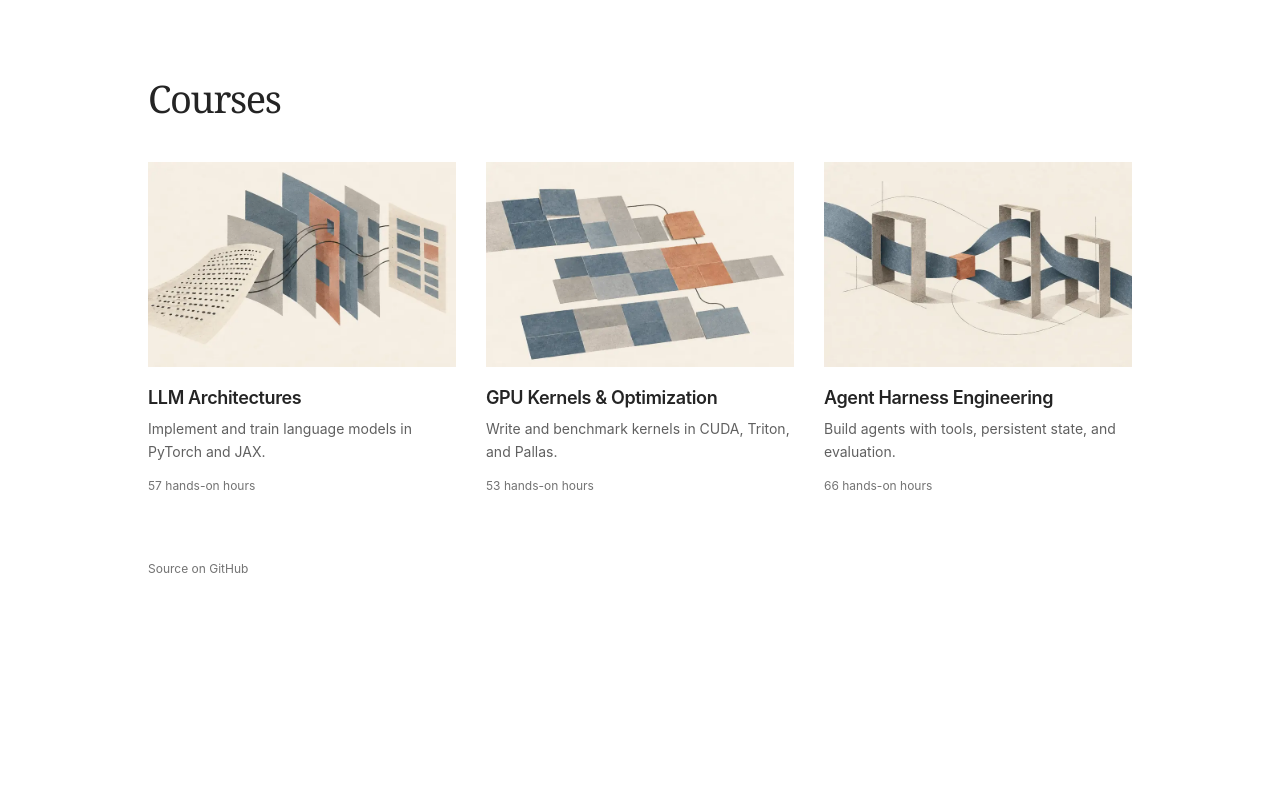
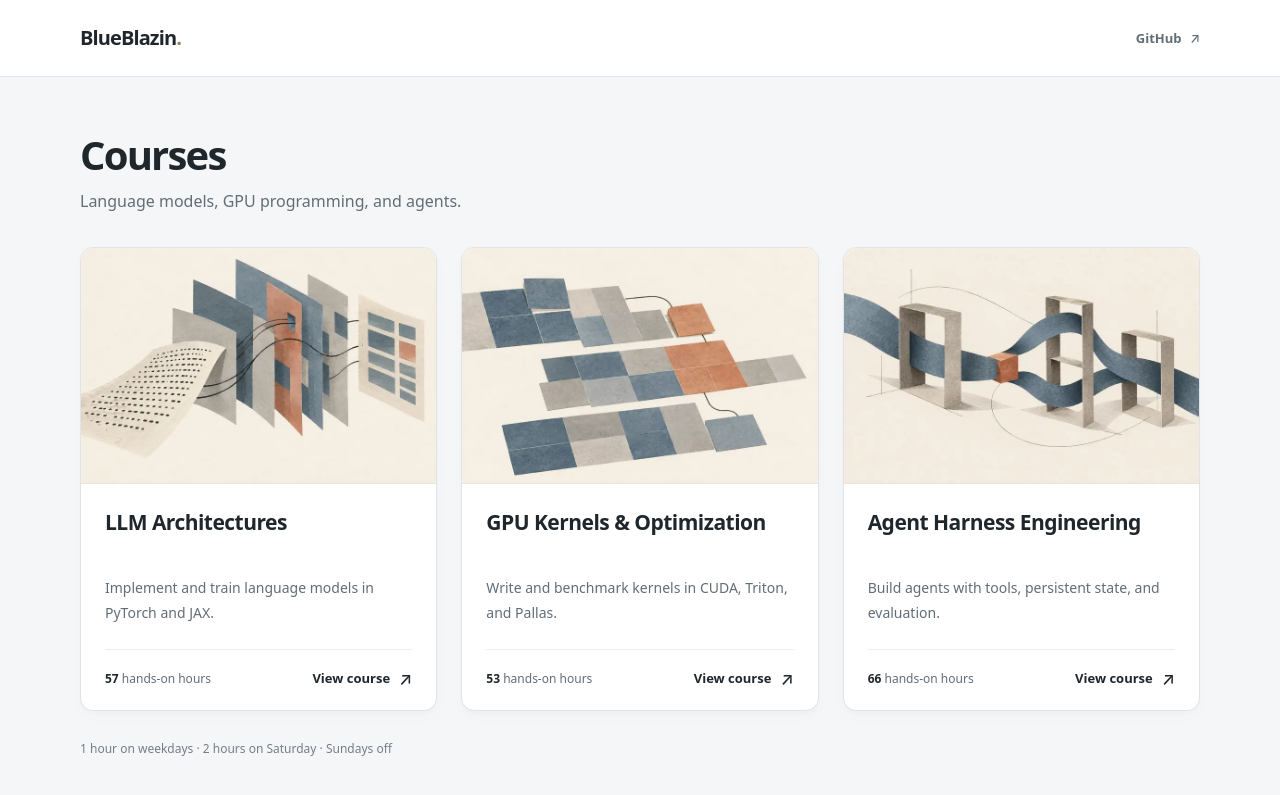
Before and after one commit to BlueBlazin/blueblazin.github.io, a Jekyll site: the page courses/index.html, which Jekyll copies as it is, in a window 1280 px wide. Shown: the top 795 px of the page. Built offline with Jekyll 4.4.1, drawn with Linux system fonts in a browser that asks for light colours.

Commit message:
Style the course catalog with a compact header and finished course cards

```diff
--- a/courses/catalog.css
+++ b/courses/catalog.css
@@ -1,29 +1,76 @@
+:root {
+  color-scheme: light;
+  --ink: #20272c;
+  --muted: #626d76;
+  --line: #e0e4e8;
+  --accent: #536d7a;
+}
 * { box-sizing: border-box; }
 body {
-  max-width: 1056px;
-  margin: 0 auto;
-  padding: 76px 36px 36px;
-  background: #fff;
-  color: #242424;
-  font: 15px/1.6 -apple-system, BlinkMacSystemFont, "Segoe UI", sans-serif;
+  margin: 0;
+  background: #f5f6f8;
+  color: var(--ink);
+  font: 15px/1.6 system-ui, -apple-system, BlinkMacSystemFont, "Segoe UI", sans-serif;
   -webkit-font-smoothing: antialiased;
 }
-h1 { margin: 0 0 40px; font: 400 38px/1.2 Georgia, "Times New Roman", serif; letter-spacing: -.035em; }
-.courses { display: grid; grid-template-columns: repeat(3, minmax(0, 1fr)); gap: 30px; margin: 0; padding: 0; list-style: none; }
-.course { display: block; color: inherit; text-decoration: none; }
-.course img { display: block; width: 100%; height: auto; aspect-ratio: 3 / 2; object-fit: cover; background: #f7f6f2; }
-h2 { margin: 18px 0 8px; font-size: 18px; font-weight: 600; line-height: 1.4; letter-spacing: -.02em; }
-.description { margin: 0; color: #606060; font-size: 14px; }
-.duration { margin: 13px 0 0; color: #737373; font-size: 12px; }
-.course:hover h2 { text-decoration: underline; text-underline-offset: 4px; }
-a:focus-visible { outline: 2px solid #454545; outline-offset: 7px; }
-footer { margin-top: 64px; font-size: 12px; }
-footer a { color: #737373; text-decoration: none; }
-footer a:hover { text-decoration: underline; text-underline-offset: 3px; }
-@media (max-width: 760px) {
-  body { max-width: 500px; padding: 40px 24px 28px; }
-  h1 { margin-bottom: 28px; font-size: 28px; }
-  .courses { grid-template-columns: 1fr; gap: 36px; }
-  h2 { margin-top: 15px; }
-  footer { margin-top: 42px; }
+a { color: inherit; text-decoration: none; }
+a:focus-visible { outline: 3px solid var(--accent); outline-offset: 5px; }
+.skip-link { position: fixed; top: -80px; left: 16px; padding: 10px 16px; background: #fff; z-index: 10; }
+.skip-link:focus { top: 12px; }
+.site-header { background: #fff; border-bottom: 1px solid var(--line); }
+.header-inner { max-width: 1192px; height: 76px; margin: auto; padding: 0 36px; display: flex; align-items: center; justify-content: space-between; }
+.brand { font-size: 20px; font-weight: 750; letter-spacing: -.045em; }
+.brand-dot { color: #9b7e63; }
+.source-link { color: var(--muted); font-size: 13px; font-weight: 550; }
+.source-link span { margin-left: 5px; }
+.source-link:hover { color: var(--ink); }
+main { max-width: 1192px; margin: 0 auto; padding: 54px 36px 36px; }
+.page-heading { margin-bottom: 32px; }
+h1 { margin: 0 0 10px; font-size: 40px; font-weight: 650; line-height: 1.2; letter-spacing: -.045em; }
+.page-heading p { margin: 0; color: var(--muted); font-size: 16px; }
+.courses { display: grid; grid-template-columns: repeat(3, minmax(0, 1fr)); gap: 24px; margin: 0; padding: 0; list-style: none; }
+.courses > li { min-width: 0; display: flex; }
+.course { display: flex; flex-direction: column; width: 100%; overflow: hidden; background: #fff; border: 1px solid var(--line); border-radius: 13px; box-shadow: 0 2px 5px #20272c05, 0 6px 18px #20272c04; transition: border-color .16s ease, box-shadow .16s ease, transform .16s ease; }
+.cover { display: block; width: 100%; height: auto; aspect-ratio: 3 / 2; object-fit: cover; background: #f2eee5; border-bottom: 1px solid #20272c0b; }
+.course-body { flex: 1; display: flex; flex-direction: column; padding: 25px 24px 21px; }
+h2 { margin: 0 0 12px; min-height: 2.6em; font-size: 21px; font-weight: 650; line-height: 1.3; letter-spacing: -.025em; text-wrap: balance; }
+.description { margin: 0 0 24px; color: var(--muted); font-size: 14px; line-height: 1.75; }
+.course-footer { margin-top: auto; padding-top: 18px; border-top: 1px solid #edf0f2; display: flex; justify-content: space-between; align-items: center; gap: 10px; }
+.duration { color: var(--muted); font-size: 12px; white-space: nowrap; }
+.duration strong { color: var(--ink); font-weight: 600; }
+.course-action { display: inline-flex; align-items: center; gap: 9px; font-size: 13px; font-weight: 600; white-space: nowrap; }
+.course-action > span { font-size: 17px; font-weight: 450; line-height: 1; }
+.course:hover { border-color: #abb9c2; box-shadow: 0 5px 15px #20272c09, 0 12px 30px #20272c06; transform: translateY(-2px); }
+.course:hover .course-action { color: var(--accent); }
+.study-note { margin-top: 28px; color: #737e87; font-size: 12px; }
+@media (max-width: 1040px) and (min-width: 821px) {
+  .courses { gap: 18px; }
+  .course-body { padding: 21px 18px 18px; }
+  h2 { font-size: 19px; }
+  .course-footer { align-items: flex-start; flex-direction: column; gap: 8px; }
 }
+@media (max-width: 820px) {
+  .header-inner { height: 66px; padding-inline: 24px; }
+  main { max-width: 600px; padding: 34px 24px 28px; }
+  h1 { font-size: 34px; }
+  .page-heading { margin-bottom: 27px; }
+  .page-heading p { font-size: 15px; }
+  .courses { grid-template-columns: 1fr; gap: 24px; }
+  .cover { aspect-ratio: 16 / 9; object-fit: cover; }
+  .course-body { padding: 23px 24px 20px; }
+  h2 { min-height: 0; font-size: 22px; margin-bottom: 10px; }
+  .description { margin-bottom: 22px; }
+  .study-note { max-width: 290px; line-height: 1.8; }
+}
+@media (max-width: 380px) {
+  .header-inner { padding-inline: 18px; }
+  main { padding-inline: 18px; }
+  .course-body { padding-inline: 18px; }
+  .course-footer { gap: 8px; }
+  .course-action { gap: 6px; font-size: 12px; }
+  .duration { font-size: 11px; }
+}
+@media (prefers-reduced-motion: reduce) {
+  .course { transition: none; }
+  .course:hover { transform: none; }
+}
--- a/courses/index.html
+++ b/courses/index.html
@@ -5,35 +5,47 @@
   <meta name="viewport" content="width=device-width, initial-scale=1">
   <title>Courses · BlueBlazin</title>
   <meta name="description" content="Hands-on courses in LLM architectures, GPU kernels, and agent harnesses.">
+  <meta name="theme-color" content="#f5f6f8">
   <link rel="canonical" href="https://blueblazin.github.io/courses/">
-  <link rel="stylesheet" href="/courses/catalog.css">
+  <link rel="stylesheet" href="/courses/catalog.css?v=d22c715cb2">
 </head>
 <body>
-  <main>
-    <h1>Courses</h1>
+  <a class="skip-link" href="#main">Skip to content</a>
+  <header class="site-header"><div class="header-inner">
+    <a class="brand" href="/courses/" aria-label="BlueBlazin courses">BlueBlazin<span class="brand-dot" aria-hidden="true">.</span></a>
+    <a class="source-link" href="https://github.com/BlueBlazin/blueblazin.github.io/tree/master/courses/_source">GitHub <span aria-hidden="true">↗</span></a>
+  </div></header>
+  <main id="main">
+    <div class="page-heading"><h1>Courses</h1><p>Language models, GPU programming, and agents.</p></div>
     <ul class="courses" aria-label="Courses"><li>
   <a class="course" href="/courses/llm-architectures/" aria-labelledby="title-llm-architectures">
-    <img src="/courses/covers/llm-architectures.webp" alt="" width="768" height="512">
+    <img class="cover" src="/courses/covers/llm-architectures.webp" alt="" width="768" height="512">
+    <div class="course-body">
       <h2 id="title-llm-architectures">LLM Architectures</h2>
       <p class="description">Implement and train language models in PyTorch and JAX.</p>
-    <p class="duration">57 hands-on hours</p>
+      <div class="course-footer"><span class="duration"><strong>57</strong> hands-on hours</span><span class="course-action">View course <span aria-hidden="true">↗</span></span></div>
+    </div>
   </a>
 </li><li>
   <a class="course" href="/courses/gpu-kernels/" aria-labelledby="title-gpu-kernels">
-    <img src="/courses/covers/gpu-kernels.webp" alt="" width="768" height="512">
+    <img class="cover" src="/courses/covers/gpu-kernels.webp" alt="" width="768" height="512">
+    <div class="course-body">
       <h2 id="title-gpu-kernels">GPU Kernels &amp; Optimization</h2>
       <p class="description">Write and benchmark kernels in CUDA, Triton, and Pallas.</p>
-    <p class="duration">53 hands-on hours</p>
+      <div class="course-footer"><span class="duration"><strong>53</strong> hands-on hours</span><span class="course-action">View course <span aria-hidden="true">↗</span></span></div>
+    </div>
   </a>
 </li><li>
   <a class="course" href="/courses/agent-harnesses/" aria-labelledby="title-agent-harnesses">
-    <img src="/courses/covers/agent-harnesses.webp" alt="" width="768" height="512">
+    <img class="cover" src="/courses/covers/agent-harnesses.webp" alt="" width="768" height="512">
+    <div class="course-body">
       <h2 id="title-agent-harnesses">Agent Harness Engineering</h2>
       <p class="description">Build agents with tools, persistent state, and evaluation.</p>
-    <p class="duration">66 hands-on hours</p>
+      <div class="course-footer"><span class="duration"><strong>66</strong> hands-on hours</span><span class="course-action">View course <span aria-hidden="true">↗</span></span></div>
+    </div>
   </a>
 </li></ul>
+    <footer class="study-note">1 hour on weekdays · 2 hours on Saturday · Sundays off</footer>
   </main>
-  <footer><a href="https://github.com/BlueBlazin/blueblazin.github.io/tree/master/courses/_source">Source on GitHub</a></footer>
 </body>
 </html>
```
Also changed, not shown: courses/_source/README.md (+2 -2 lines), courses/_source/catalog.css (+71 -24 lines), 1 other file. Lines whose indentation alone changed are shown as unchanged.
